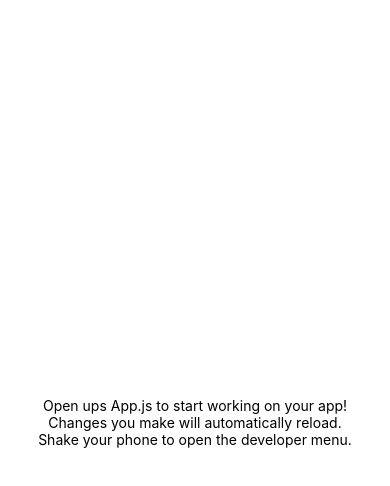
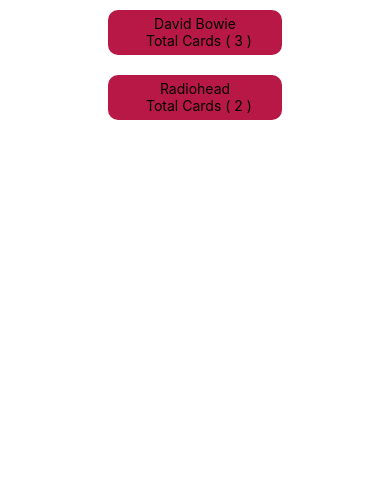
Before and after one commit to gabrielrpaiva/mobile-flashcards, a React Native app: screen / in a window 390 px wide. Shown: the top 486 px of the page. Built offline with nearby package versions, Linux system fonts and the light colour scheme.

Commit message:
26/01 1802

```diff
--- a/App.js
+++ b/App.js
@@ -1,14 +1,13 @@
 import React from 'react';
 import { StyleSheet, Text, View } from 'react-native';
+import AllFlashcards from './components/AllFlashcards'
 
 export default class App extends React.Component {
   render() {
     return (
-      <View style={styles.container}>
-        <Text>Open ups App.js to start working on your app!</Text>
-        <Text>Changes you make will automatically reload.</Text>
-        <Text>Shake your phone to open the developer menu.</Text>
-      </View>
+
+        <AllFlashcards></AllFlashcards>
+
     );
   }
 }
--- /dev/null
+++ b/components/AllFlashcards.js
@@ -0,0 +1,42 @@
+import React from 'react';
+import { StyleSheet, Text, View } from 'react-native';
+import { getInicialCards } from '../utils/helpers'
+import TextButton from './TextButton'
+
+
+
+
+
+export default class AllFlashcards extends React.Component {
+  render() {
+
+    const allCards = getInicialCards()
+    return (
+      <View>
+        {Object.keys(allCards).map((key) => {
+          const { title,questions, ...rest } = allCards[key]
+
+
+          return (
+            <View key={title}>
+              <TextButton style={styles.container} onPress={this.reset}>
+          {title}{"\n"}  Total Cards ( {questions.length} )
+              </TextButton>
+
+            </View>
+          )
+        })}
+      </View>
+    )
+
+  }
+
+}
+
+
+const styles = StyleSheet.create({
+  container: {
+    flex: 1
+
+  }
+})
--- /dev/null
+++ b/components/TextButton.js
@@ -0,0 +1,33 @@
+import React from 'react'
+import { Text, TouchableOpacity, StyleSheet } from 'react-native'
+import { red } from '../utils/colors'
+
+export default function TextButton ({ children, onPress }) {
+  return (
+    <TouchableOpacity  onPress={onPress}>
+      <Text style={styles.AndroidSubmitBtn}>{children}</Text>
+
+    </TouchableOpacity>
+  )
+}
+
+const styles = StyleSheet.create({
+  reset: {
+    textAlign: 'center',
+    color: red,
+  },
+  AndroidSubmitBtn: {
+    backgroundColor: red,
+    padding: 5,
+    paddingLeft: 30,
+    paddingRight: 30,
+    margin: 10,
+    height: 45,
+    borderRadius: 10,
+    alignSelf: 'center',
+    justifyContent: 'center',
+    alignItems: 'center',
+    textAlign: 'center'
+
+  }
+})
--- /dev/null
+++ b/utils/colors.js
@@ -0,0 +1,8 @@
+export const purple = '#292477'
+export const gray = '#757575'
+export const white = '#fff'
+export const red = '#b71845'
+export const orange = '#f26f28'
+export const blue = '#4e4cb8'
+export const lightPurp = '#7c53c3'
+export const pink = '#b93fb3'
--- a/utils/helpers.js
+++ b/utils/helpers.js
@@ -1,6 +1,6 @@
 
 
-export function getInicialCards(){
+export function getInicialCards(card) {
   const cards = {
     Bowie: {
       title: 'David Bowie',
@@ -34,4 +34,8 @@
     }
   }
 
+  return typeof card === 'undefined'
+  ? cards
+  : cards[card]
+
 }
```
Lines whose indentation alone changed are shown as unchanged.
